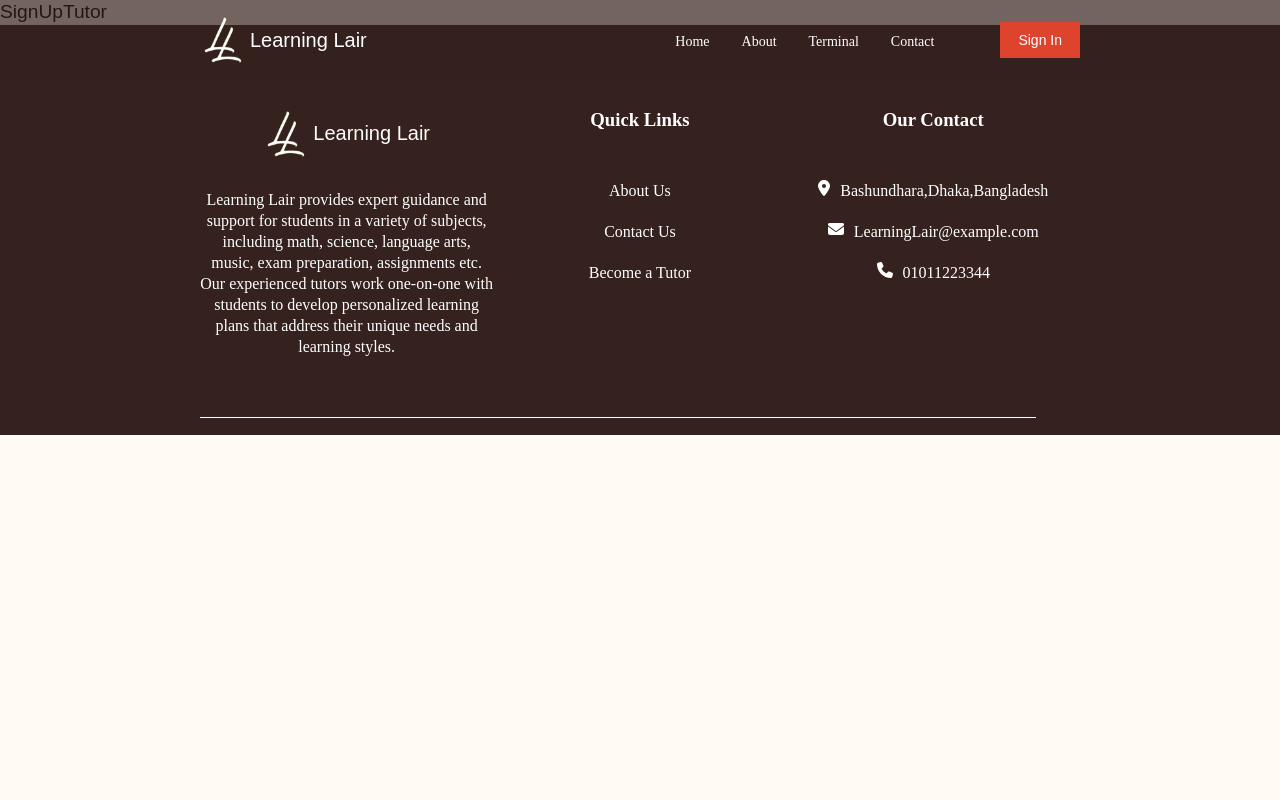
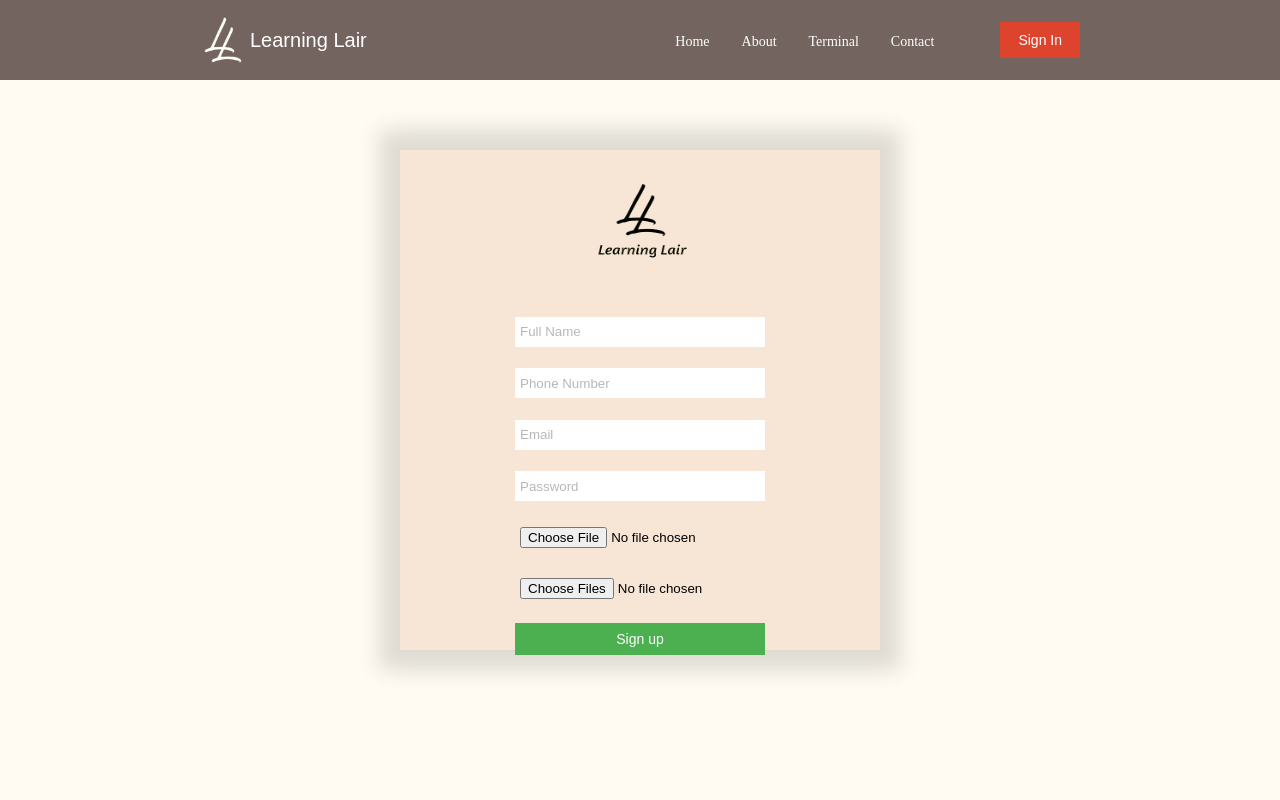
Before and after one commit to MahadiBapari/learning-lair, a React (Create React App) app: page /signuptutor in a window 1280 px wide. Shown: the top 800 px of the page. Built offline with nearby package versions, Linux system fonts and the light colour scheme; a web font is replaced by a local one.

Commit message:
Added Tuition Reg form (need css correction)

```diff
--- a/src/Components/Hero/Hero.js
+++ b/src/Components/Hero/Hero.js
@@ -1,17 +1,35 @@
-import styles from './Hero.module.css'
+// import styles from './Hero.module.css'
+
+// const Hero = () => {
+//     return (
+
+//         <div className={styles.hero}>
+//             <h2>Elevate Your Education with One-on-One Tutoring</h2>
+//             <div>
+//                 <button className={styles.btn}>Hire a Tutor</button>
+//                 <button className={styles.btn}>Become a Tutor</button>
+//             </div>
+//         </div>
+
+//      );
+// }
+
+// export default Hero;
+import { Link } from 'react-router-dom';
+import styles from './Hero.module.css';
 
 const Hero = () => {
     return (
-
         <div className={styles.hero}>
             <h2>Elevate Your Education with One-on-One Tutoring</h2>
             <div>
                 <button className={styles.btn}>Hire a Tutor</button>
-                <button className={styles.btn}>Become a Tutor</button>
+                <Link to="/signuptutor">
+                    <button className={styles.btn}>Become a Tutor</button>
+                </Link>
             </div>
         </div>
-
-     );
+    );
 }
 
 export default Hero;
--- /dev/null
+++ b/src/Components/SignUpForm/SignUpFormTutor.js
@@ -0,0 +1,110 @@
+import React from 'react';
+import styles from './SignUpFormStudent.module.css';
+import { useState } from 'react';
+import axios from 'axios';
+import LogoDark from '../../images/logoDark.png';
+
+function SignUpFormTutor() {
+    const [name, setUsername] = useState('');
+    const [phonenumber, setUsernumber] = useState('');
+    const [email, setEmail] = useState('');
+    const [password, setPassword] = useState('');
+    const [picture, setPicture] = useState('');
+    const [certificates, setCertificates] = useState([]);
+
+    const handleSubmit = (event) => {
+        event.preventDefault();
+        const formData = {
+            name,
+            phonenumber,
+            email,
+            password,
+            picture,
+            certificates,
+        };
+
+        console.log(formData);
+
+        axios
+            .post('http://localhost:4000/api/tutorRegister', formData)
+            .then((response) => {
+                console.log('Registration successful!', response.data);
+            })
+            .catch((error) => {
+                console.error('Registration failed:', error);
+            });
+    };
+
+    const handlePictureUpload = (event) => {
+        setPicture(event.target.files[0]);
+    };
+
+    const handleCertificateUpload = (event) => {
+        const files = Array.from(event.target.files).slice(0, 8); // Limit to a maximum of 8 files
+        setCertificates(files);
+    };
+
+    return (
+        <div className={styles.signUpFormStudent}>
+            <div className={styles.signUp_box}>
+                <img src={LogoDark} alt='Logo' />
+                <form onSubmit={handleSubmit}>
+                    <div>
+                        <input
+                            placeholder='Full Name'
+                            type='text'
+                            value={name}
+                            onChange={(e) => setUsername(e.target.value)}
+                        />
+                    </div>
+                    <div>
+                        <input
+                            placeholder='Phone Number'
+                            type='text'
+                            value={phonenumber}
+                            onChange={(e) => setUsernumber(e.target.value)}
+                        />
+                    </div>
+                    <div>
+                        <input
+                            placeholder='Email'
+                            type='email'
+                            value={email}
+                            onChange={(e) => setEmail(e.target.value)}
+                        />
+                    </div>
+                    <div>
+                        <input
+                            placeholder='Password'
+                            type='text'
+                            value={password}
+                            onChange={(e) => setPassword(e.target.value)}
+                        />
+                    </div>
+                    <div>
+                        <input
+                            placeholder='Upload Your Picture'
+                            type='file'
+                            accept='image/*'
+                            onChange={handlePictureUpload}
+                        />
+                    </div>
+                    <div>
+                        <input
+                            placeholder='Upload Your Certificates along with NID'
+                            type='file'
+                            accept='image/*'
+                            multiple
+                            onChange={handleCertificateUpload}
+                        />
+                    </div>
+                    <button className={styles.btn} type='submit'>
+                        Sign up
+                    </button>
+                </form>
+            </div>
+        </div>
+    );
+}
+
+export default SignUpFormTutor;
--- a/src/Pages/SignUpTutor.js
+++ b/src/Pages/SignUpTutor.js
@@ -1,9 +1,12 @@
 import React from 'react'
+import SignUpFormTutor from '../Components/SignUpForm/SignUpFormTutor'
 
 function SignUpTutor() {
   return (
-    <div>SignUpTutor</div>
+    <div>
+      <SignUpFormTutor />
+    </div>
   )
 }
 
-export default SignUpTutor
+export default SignUpTutor;
```
